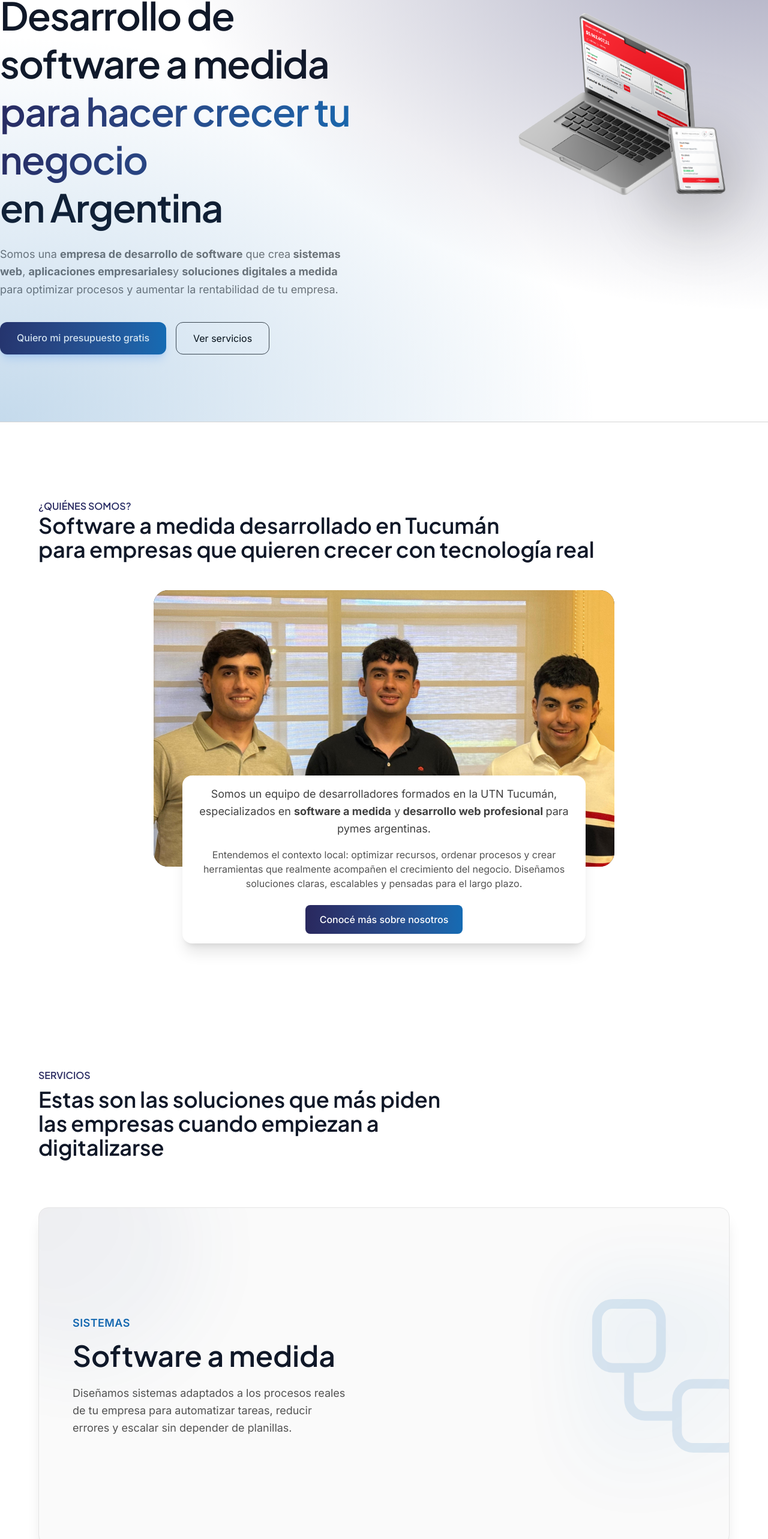
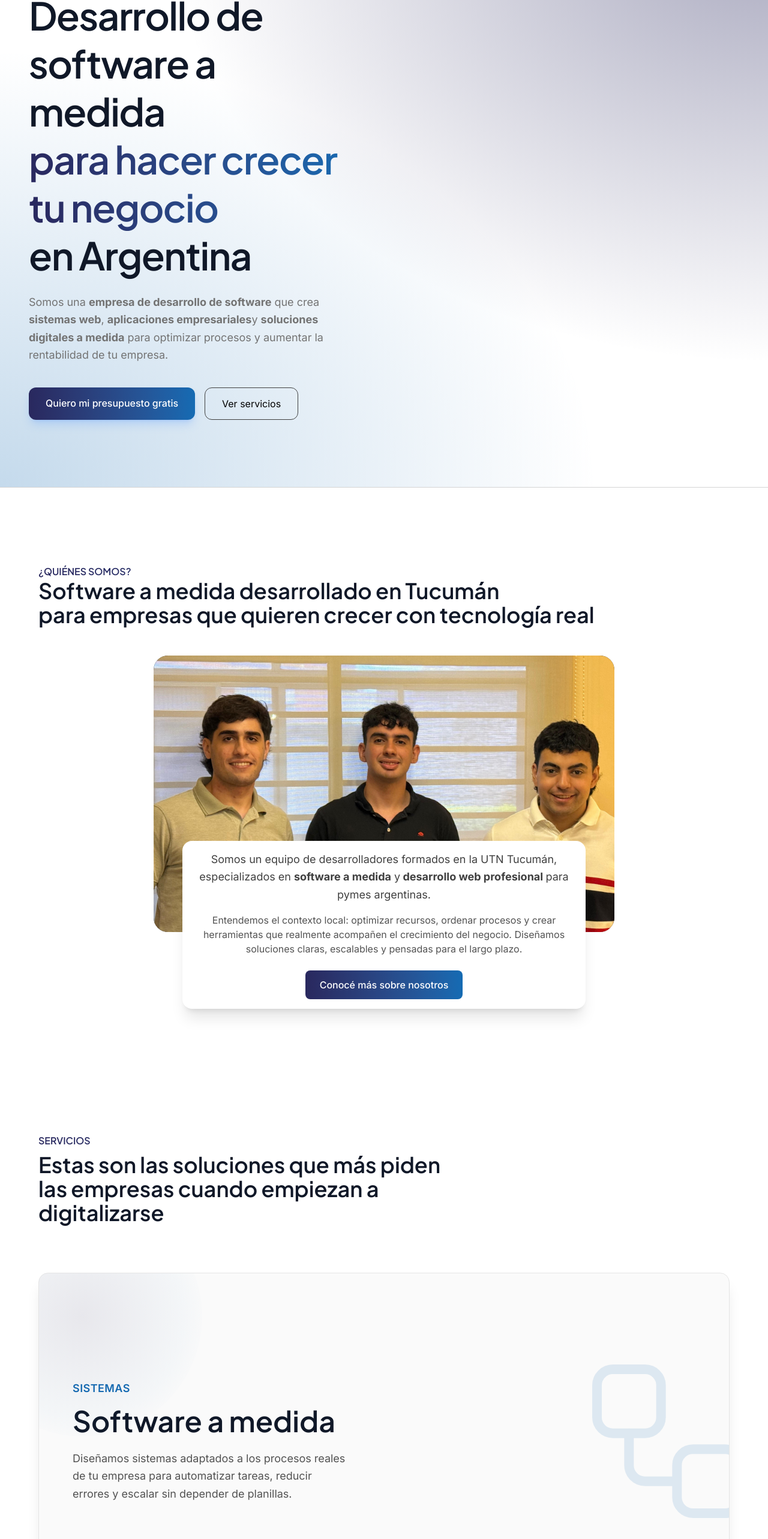
Before and after one commit to Nuvra-Technologies/nuvra-landing, a Next.js app: page / in a window 1280 px wide. Shown: the part 125-2691 px from the top of the page at 60% size. Built offline with nearby package versions, Linux system fonts and the light colour scheme.

Commit message:
cmv work added, hero responsive improvements and trabajos carousel lag fixed

```diff
--- a/src/app/globals.css
+++ b/src/app/globals.css
@@ -8,3 +8,18 @@ body {
 h1, h2, h3, h4, h5, h6 {
     font-family: var(--font-jakarta);
 }
+
+@keyframes fade-in {
+    from {
+        opacity: 0;
+        transform: translateY(24px);
+    }
+    to {
+        opacity: 1;
+        transform: translateY(0);
+    }
+}
+
+.animate-fade-in {
+    animation: fade-in 0.6s ease-out forwards;
+}
--- a/src/components/hero/HeroMockup.tsx
+++ b/src/components/hero/HeroMockup.tsx
@@ -44,7 +44,6 @@ export default function HeroMockup() {
                         alt="Software en laptop"
                         width={520}
                         height={400}
-                        priority
                     />
                 </motion.div>
 
--- a/src/sections/home/Hero.tsx
+++ b/src/sections/home/Hero.tsx
@@ -1,46 +1,43 @@
-import FadeIn from "@/components/motion/FadeIn"
 import HeroMockup from "@/components/hero/HeroMockup";
+import { Suspense } from "react";
 
 export default function Hero() {
     return (
         <header className="relative pt-[110px] pb-20 lg:pb-28 border-b border-neutral-300 overflow-hidden">
-
     {/* Glow fondo */}
     <div
         aria-hidden
         className="pointer-events-none absolute inset-0 bg-[radial-gradient(ellipse_at_top_right,_#29285e_0%,_transparent_55%)] opacity-40"
     />
+
     <div
         aria-hidden
         className="pointer-events-none absolute inset-0 bg-[radial-gradient(ellipse_at_bottom_left,_#156bb3_0%,_transparent_55%)] opacity-25"
     />
 
-            <div className="container mx-auto px-6 lg:px-0 grid grid-cols-1 lg:grid-cols-2 gap-14 lg:gap-20">
+    <div className="mx-auto w-full max-w-7xl px-6 lg:px-10 xl:px-12 grid grid-cols-1 lg:grid-cols-2 gap-14 lg:gap-16 xl:gap-24">
 
         {/* TEXTO */}
-                <div className="flex flex-col gap-6 text-center lg:text-left">
+        <div className="flex flex-col gap-6 text-center lg:text-left lg:max-w-2xl">
 
-                    <FadeIn>
-                        <h1 className="text-[34px] md:text-[46px] lg:text-[64px] font-semibold leading-tight tracking-tight">
+            <h1 className="animate-fade-in text-[34px] md:text-[46px] lg:text-[64px] font-semibold leading-tight tracking-tight">
                 Desarrollo de software a medida
-                            <span className="block bg-gradient-to-r from-[#29285e] to-[#156bb3] bg-clip-text text-transparent">
+
+                <span className="animate-fade-in block bg-gradient-to-r from-[#29285e] to-[#156bb3] bg-clip-text text-transparent">
                     para hacer crecer tu negocio
                 </span>
+
                 en Argentina
             </h1>
-                    </FadeIn>
 
-                    <FadeIn delay={0.1}>
-                        <p className="text-neutral-500 max-w-xl mx-auto lg:mx-0 text-[17px] md:text-lg leading-relaxed">
+            <p className="animate-fade-in text-neutral-500 max-w-xl mx-auto lg:mx-0 text-[17px] md:text-lg leading-relaxed">
                 Somos una <strong>empresa de desarrollo de software</strong> que crea
                 <strong> sistemas web</strong>, <strong>aplicaciones empresariales</strong>
                 y <strong>soluciones digitales a medida</strong> para optimizar procesos
                 y aumentar la rentabilidad de tu empresa.
             </p>
-                    </FadeIn>
 
-                    <FadeIn delay={0.2}>
-                        <div className="flex flex-col sm:flex-row gap-4 mt-4 justify-center lg:justify-start">
+            <div className="animate-fade-in flex flex-col sm:flex-row gap-4 mt-4 justify-center lg:justify-start">
                 <a
                     href="/contacto"
                     className="px-7 py-3.5 rounded-xl bg-gradient-to-r from-[#29285e] to-[#156bb3] text-white font-medium shadow-lg shadow-blue-500/20 hover:scale-[1.02] transition"
@@ -55,16 +52,14 @@ export default function Hero() {
                     Ver servicios
                 </a>
             </div>
-                    </FadeIn>
-
         </div>
 
         {/* MOCKUP */}
-                <FadeIn delay={0.15}>
-                    <div className="hidden lg:flex justify-end">
+        <div className="animate-fade-in hidden lg:flex justify-end">
+            <Suspense fallback={null}>
                 <HeroMockup />
+            </Suspense>
         </div>
-                </FadeIn>
 
     </div>
 </header>
--- a/src/sections/home/ServiciosPreview.tsx
+++ b/src/sections/home/ServiciosPreview.tsx
@@ -1,20 +1,18 @@
 "use client";
 
 import { motion, useScroll, useTransform, useSpring } from "framer-motion";
-import { useRef } from "react";
+import { useRef, memo } from "react";
 import Link from "next/link";
 import { ArrowRight } from "lucide-react";
 import { servicesPreview } from "@/data/services";
 import { Service } from "@/types/service";
 
-function StickyCard({
+const StickyCard = memo(function StickyCard({
   service,
   index,
-  totalCards,
 }: {
   service: Service;
   index: number;
-  totalCards: number;
 }) {
   const cardRef = useRef<HTMLDivElement>(null);
 
@@ -23,10 +21,12 @@ function StickyCard({
     offset: ["start start", "end start"],
   });
 
+  // Suavizamos el valor con un spring en vez de mapear scroll -> scale en crudo.
+  // Esto evita los "saltos" que se perciben como lag cuando el scroll es rápido.
   const smoothProgress = useSpring(scrollYProgress, {
-    stiffness: 90,
-    damping: 25,
-    mass: 0.2
+    stiffness: 300,
+    damping: 40,
+    mass: 0.5,
   });
 
   const scale = useTransform(
@@ -35,7 +35,7 @@ function StickyCard({
     [1, 0.92 + index * 0.01]
   );
 
-  const stickyTop = 40 + index * 30;
+  const stickyTop = 48 + index * 20;
 
   return (
     <div
@@ -44,44 +44,29 @@ function StickyCard({
       style={{
         top: `${stickyTop}px`,
         zIndex: index + 1,
-        marginBottom: index < totalCards - 1 ? "0px" : "0px",
       }}
     >
       <motion.div
-        style={{ scale }}
-        className="relative rounded-2xl bg-neutral-50 border border-neutral-200 overflow-hidden shadow-xl backdrop-blur-[2px]"
+        style={{
+          scale,
+          willChange: "transform", // promueve la capa para que el scale no repinte todo
+        }}
+        className="relative rounded-2xl bg-neutral-50 border border-neutral-200 overflow-hidden shadow-xl"
       >
-
-        {/* Aura tornasolada */}
-        <div
-          className="
-            absolute
-            inset-0
-            pointer-events-none
-            rounded-2xl
-            opacity-[0.35]
-          "
-        >
+        {/* Aura tornasolada - gradiente en vez de blur filter (mucho más barato) */}
         <div
           className={`
-              absolute
-              -top-32
-              -left-32
-              w-[400px]
-              h-[400px]
-              rounded-full
-              blur-3xl
+            absolute -top-32 -left-32 w-[400px] h-[400px] rounded-full
+            opacity-[0.35] pointer-events-none
             ${
               index % 2 === 0
-                  ? "bg-gradient-to-br from-[#29285e]/20 to-[#156bb3]/10"
-                  : "bg-gradient-to-br from-[#156bb3]/20 to-[#29285e]/10"
+                ? "bg-[radial-gradient(circle,rgba(41,40,94,0.25),rgba(21,107,179,0.08)_60%,transparent_75%)]"
+                : "bg-[radial-gradient(circle,rgba(21,107,179,0.25),rgba(41,40,94,0.08)_60%,transparent_75%)]"
             }
           `}
         />
-        </div>
 
         <div className="grid grid-cols-1 lg:grid-cols-2 min-h-[500px] md:min-h-[560px]">
-
           {/* Texto a la izquierda */}
           <div className="grid md:grid-cols-1 gap-10 items-center h-full p-10 md:p-14">
             <div>
@@ -100,35 +85,13 @@ function StickyCard({
           </div>
         </div>
 
-        {/* Icono tipo fondo*/}
+        {/* Icono tipo fondo */}
         <div className="absolute inset-0 pointer-events-none overflow-hidden">
-
-          {/* Glow sutil */}
-          <div className="
-            absolute
-            right-[-80px]
-            top-1/2
-            -translate-y-1/2
-            w-[320px]
-            h-[320px]
-            bg-gradient-to-br
-            from-[#156bb3]/20
-            to-transparent
-            blur-3xl
-            opacity-40
-          " />
-
           {/* Icono */}
           <service.icon
             className="
-              absolute
-              right-[-60px]
-              top-1/2
-              -translate-y-1/2
-              w-[320px]
-              h-[320px]
-              text-[#156bb3]
-              opacity-[0.12]
+              absolute right-[-60px] top-1/2 -translate-y-1/2
+              w-[320px] h-[320px] text-[#156bb3] opacity-[0.12]
             "
             strokeWidth={1.2}
           />
@@ -136,13 +99,12 @@ function StickyCard({
       </motion.div>
     </div>
   );
-}
+});
 
 export default function ServiciosPreview() {
   return (
     <section className="relative py-32 bg-white">
       <div className="container mx-auto px-6 lg:px-0 max-w-6xl">
-
         <motion.h3
           initial={{ opacity: 0, y: 30 }}
           whileInView={{ opacity: 1, y: 0 }}
@@ -164,19 +126,12 @@ export default function ServiciosPreview() {
           empiezan a digitalizarse
         </motion.h2>
 
-        {/* Sticky cards */}
-        <div className="flex flex-col gap-10">
+        <div className="flex flex-col gap-6">
           {servicesPreview.map((service, i) => (
-            <StickyCard
-              key={service.title}
-              service={service}
-              index={i}
-              totalCards={servicesPreview.length}
-            />
+            <StickyCard key={service.title} service={service} index={i} />
           ))}
         </div>
 
-        {/* CTA */}
         <motion.div
           initial={{ opacity: 0, y: 30 }}
           whileInView={{ opacity: 1, y: 0 }}
--- a/src/sections/trabajos/TrabajosCarousel.tsx
+++ b/src/sections/trabajos/TrabajosCarousel.tsx
@@ -104,7 +104,7 @@ export default function TrabajosCarousel() {
                     alt={trabajo.titulo}
                     fill
                     className="object-cover transition-transform duration-700 group-hover:scale-105"
-                    sizes="(max-width: 1024px) 50vw, 33vw"
+                    sizes="(max-width: 1024px) 50vw, 60vw"
                   />
                 </div>
 
```
Also changed, not shown: src/data/works.ts (+58 -0 lines), public/images/works/mockup-slug-cmv.png (added), 1 other file (tests, documents, lock files or other folders). Lines whose indentation alone changed are shown as unchanged.
